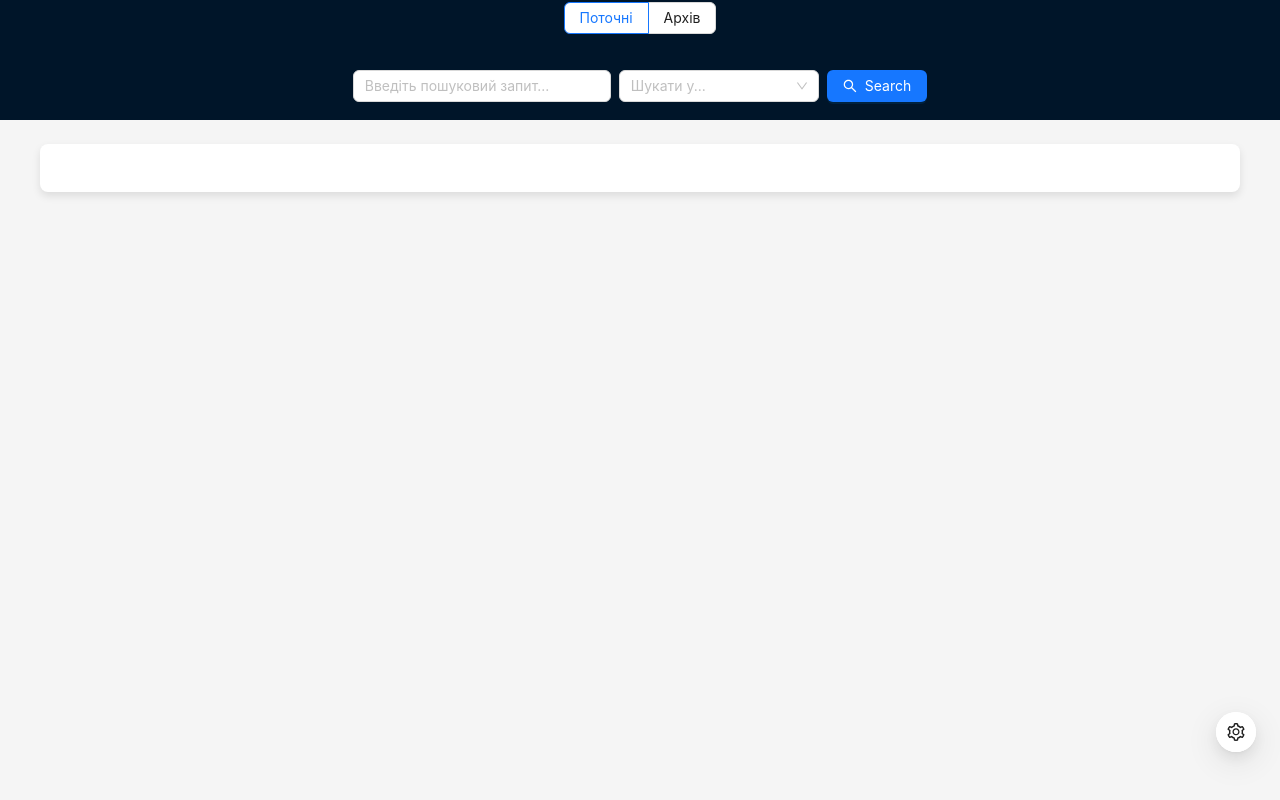
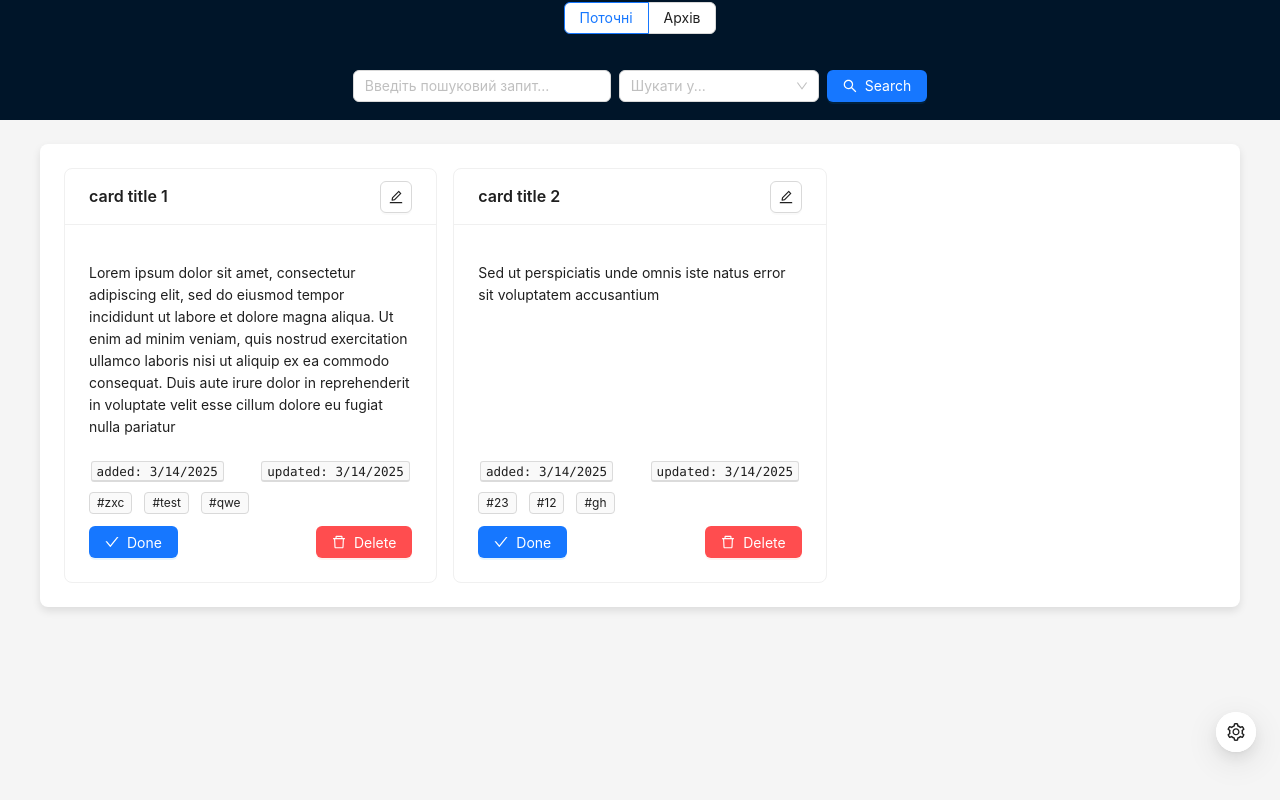
Before and after one commit to Leksiyy/ReactTaskManager, a React (Vite) app: page / in a window 1280 px wide. Built offline with nearby package versions, Linux system fonts and the light colour scheme.

Commit message:
save changes cardcontainer test

```diff
--- a/src/components/CardsContainer.tsx
+++ b/src/components/CardsContainer.tsx
@@ -1,5 +1,43 @@
 import { Content } from "antd/es/layout/layout";
+import { TaskCard } from "./TaskCard";
 
+const Tasks = [
+    {
+        id: "1",
+        title: "card title 1",
+        text: "Lorem ipsum dolor sit amet, consectetur adipiscing elit, sed do eiusmod tempor incididunt ut labore et dolore magna aliqua. Ut enim ad minim veniam, quis nostrud exercitation ullamco laboris nisi ut aliquip ex ea commodo consequat. Duis aute irure dolor in reprehenderit in voluptate velit esse cillum dolore eu fugiat nulla pariatur",
+        createdAt: new Date().toLocaleDateString(),
+        updatedAt: new Date().toLocaleDateString(),
+        tags: ["zxc", "test", "qwe"]
+    },
+    {
+        id: "2",
+        title: "card title 2",
+        text: "Sed ut perspiciatis unde omnis iste natus error sit voluptatem accusantium ",
+        createdAt: new Date().toLocaleDateString(),
+        updatedAt: new Date().toLocaleDateString(),
+        tags: ["23", "12", "gh"]
+    },
+]
+
+
+
+// Потом вынести методы?
+const handleEdit = (id: string) => {
+    console.log("Edit task", id);
+};
+
+const handleDelete = (id: string) => {
+    console.log("Delete task", id);
+};
+
+const handleComplete = (id: string) => {
+    console.log("Complete task", id);
+};
+
+const handleRestore = (id: string) => {
+    console.log("Restore task", id);
+};
 
 const CardsContainer = () => {
     return (
@@ -26,6 +64,16 @@ const CardsContainer = () => {
                 }}
             >
                 {/* Здесь будут карточки */}
+                                {Tasks.map(task =>
+                    <TaskCard
+                        key={task.id}
+                        task={task}
+                        onEdit={handleEdit}
+                        onDelete={handleDelete}
+                        onComplete={handleComplete}
+                        onRestore={handleRestore}
+                    />
+                )}
             </div>
         </Content>
     );
--- /dev/null
+++ b/src/components/TaskCard.tsx
@@ -0,0 +1,95 @@
+import { CheckOutlined, DeleteOutlined, EditOutlined, UndoOutlined } from "@ant-design/icons";
+import { Button, Card, Flex, Tag, Typography } from "antd";
+import { useState } from "react";
+
+const { Text } = Typography;
+
+// Тип лучше вынести и экспортировать, если он будет использоваться в других модулях.
+type Task = {
+    id: string,
+    title: string,
+    text: string,
+    createdAt: string,
+    updatedAt?: string,
+    deletedAt?: string,
+    completedAt?: string,
+    isCompleted?: boolean,
+    isDeleted?: boolean,
+    tags: string[],
+};
+
+type TaskCardProps = {
+    task: Task;
+    onEdit: (id: string) => void;
+    onDelete: (id: string) => void;
+    onComplete: (id: string) => void;
+    onRestore: (id: string) => void;
+}
+
+
+export const TaskCard = ({task, onEdit, onDelete, onComplete, onRestore}: TaskCardProps) => {
+
+    // TODO Добавить фоновый цвет или картинка.
+    // TODO Обрезание текста в теге
+
+    return <Card
+        title={task.title}
+        extra={<Button icon={<EditOutlined />}
+        onClick={() => onEdit(task.id)} />}
+        style={{
+            display: 'flex',
+            flexDirection: 'column',
+            minHeight: '200px'
+        }}
+        styles={{
+            body: {
+                display: 'flex',
+                flexDirection: 'column',
+                flex: 1,
+                height: '100%'
+            }
+        }}
+        >
+            <div style={{ flex: '1 0 auto' }}>
+                <p>{task.text}</p>
+            </div>
+
+            <div style={{ marginTop: 'auto' }}>
+                <Flex justify="space-between" style={{ marginTop: 8, marginBottom: 8, marginLeft:-1 }}>
+                    <Text keyboard>added: {task.createdAt}</Text>
+                    <Text keyboard>updated: {task.updatedAt || "—"}</Text>
+                </Flex>
+
+                <Flex wrap="wrap" gap={4} style={{ marginTop: 10}}  >
+                    {task.tags.map((tag) => (
+                        <Tag key={tag}>#{tag}</Tag>
+                    ))}
+                </Flex>
+
+                <Flex justify="space-between" style={{ marginTop: 12}} >
+                    {(task.isCompleted ?? false) || (task.isDeleted ?? false) ? (
+                        <Button type="default" icon={<UndoOutlined/>} onClick={()=> onRestore(task.id)} >Restore</Button>
+                    ) : (
+                        <Button type="primary" icon={<CheckOutlined/>} onClick={() => onComplete(task.id)} >Done</Button>
+                    )}
+
+                    {(task.isDeleted ?? false) ? (
+                        <Button type="default" icon={<UndoOutlined />} onClick={() => onRestore(task.id)}>
+                            Restore
+                        </Button>
+                    ) : (
+                        <Button type="primary" danger icon={<DeleteOutlined />} onClick={() => onDelete(task.id)}>
+                            Delete
+                        </Button>
+                    )}
+
+                    {(task.isDeleted ?? false) && !(task.isCompleted ?? false) && (
+                        <Button type="primary" icon={<CheckOutlined />} onClick={() => onComplete(task.id)}>
+                            Done
+                        </Button>
+                    )}
+                </Flex>
+            </div>
+
+    </Card>
+}
```
